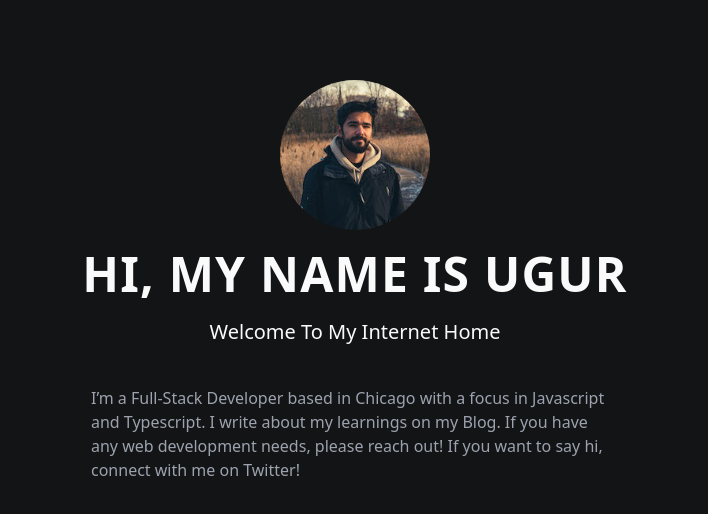
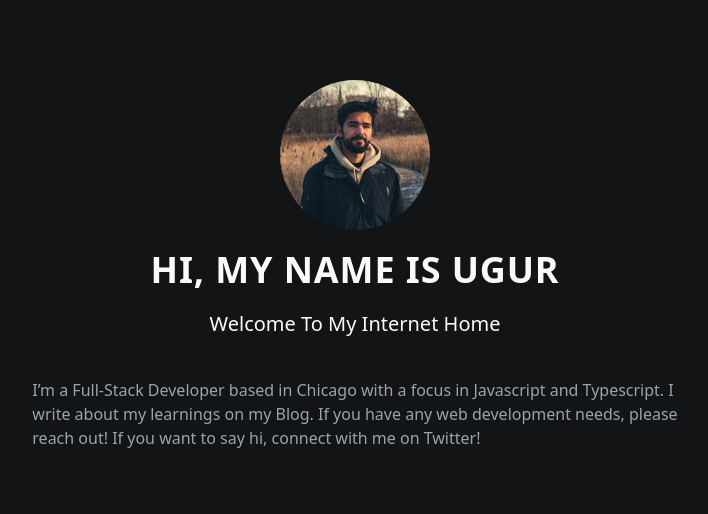
Before and after one commit to Uarmagan/ugurarmagan.com, a Next.js app: page / in a window 1280 px wide. Shown: the top 514 px of the page, without its empty margins (285-993 px from the left). Built offline with nearby package versions, Linux system fonts and the light colour scheme; what @tailwindcss/typography would draw is missing.

Commit message:
increasing the width of the page

```diff
--- a/pages/index.js
+++ b/pages/index.js
@@ -4,7 +4,7 @@ import Container from '../components/container';
 export default function Home() {
   return (
     <Container>
-      <div className="flex flex-col items-center w-9/12 max-w-3xl mx-auto mt-20 space-y-5">
+      <div className="flex flex-col items-center w-11/12 max-w-3xl mx-auto mt-20 space-y-5">
         <Image
           src="/images/avatar.jpg"
           alt="Picture of the author"
@@ -13,11 +13,11 @@ export default function Home() {
           className="rounded-full"
         />
         <div className="flex flex-col items-center justify-center">
-          <h1 className="text-5xl font-bold tracking-wide text-center mb-3 leading-14">
+          <h1 className="mb-3 text-4xl font-bold tracking-wide text-center leading-14">
             HI, MY NAME IS UGUR
           </h1>
-          <h3 className="text-xl my-2">Welcome To My Internet Home</h3>
-          <p className="my-8 text-gray-400 prose-lg items-center w-11/12">
+          <h3 className="my-2 text-xl">Welcome To My Internet Home</h3>
+          <p className="items-center w-11/12 my-8 text-gray-400 prose-lg">
             I’m a Full-Stack Developer based in Chicago with a focus in
             Javascript and Typescript. I write about my learnings on my Blog. If
             you have any web development needs, please reach out! If you want to
```
